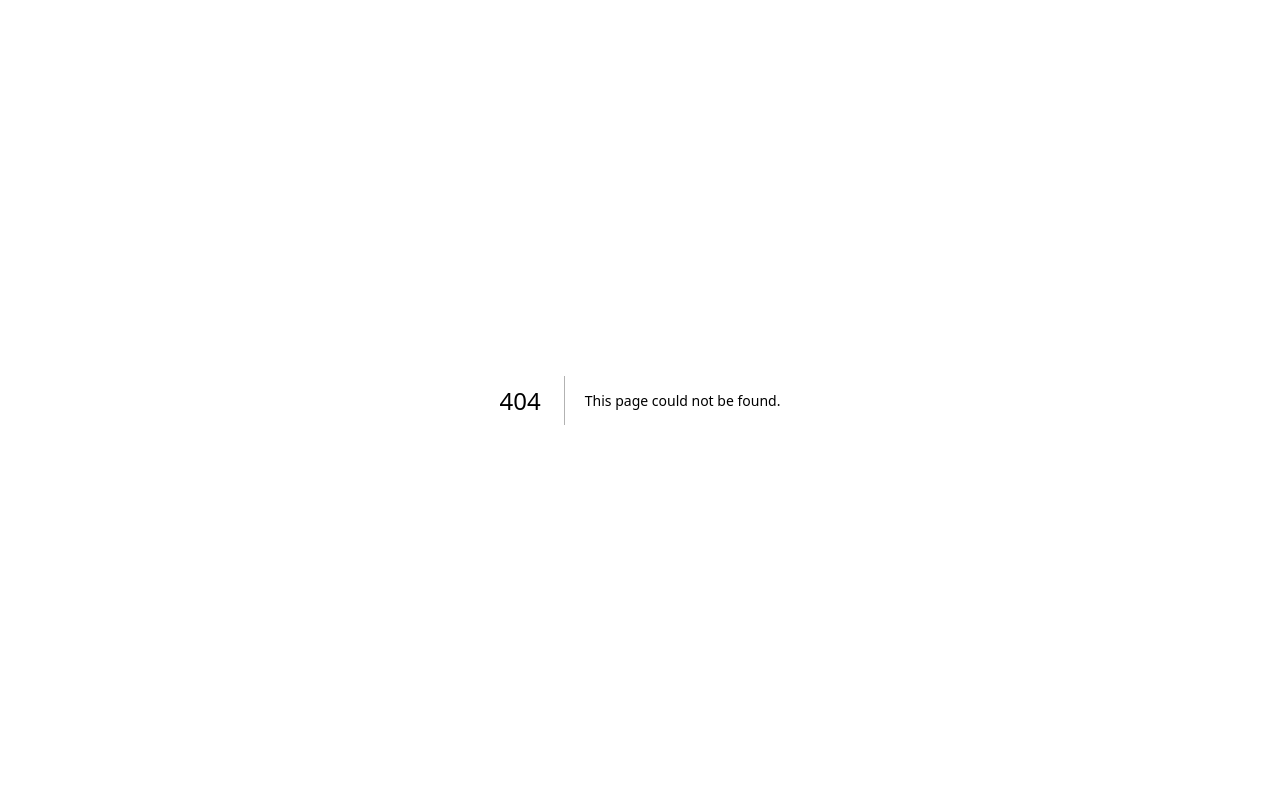
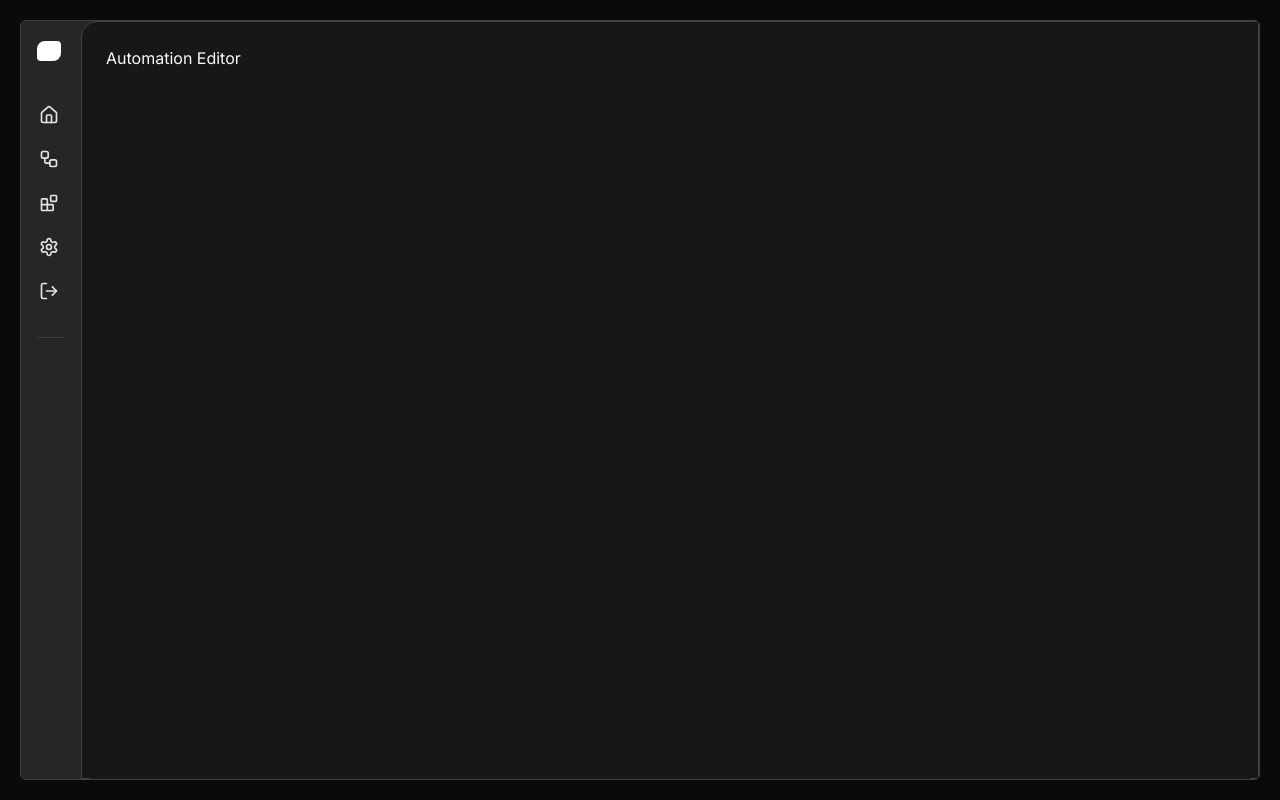
Before and after one commit to jayc595/integra-reply, a Next.js app: page /dashboard/1/automations/12345 in a window 1280 px wide. Before the commit this address had no page. Built offline with nearby package versions, Linux system fonts and the light colour scheme.

Commit message:
Adding automation editor page and ability to hide top nav

```diff
--- /dev/null
+++ b/src/app/(dashboard)/dashboard/[userId]/automations/[id]/page.tsx
@@ -0,0 +1,13 @@
+import React from 'react'
+
+type Props = {}
+
+const AutomationEditor = (props: Props) => {
+  return (
+    <div className="p-4 bg-neutral-200 dark:bg-neutral-900 min-h-screen">
+        Automation Editor
+    </div>
+  )
+}
+
+export default AutomationEditor
--- a/src/app/(dashboard)/dashboard/[userId]/layout.tsx
+++ b/src/app/(dashboard)/dashboard/[userId]/layout.tsx
@@ -1,61 +1,59 @@
-"use client"
+"use client";
 
-import CreateAutomationButton from '@/components/ui/create-automation-btn'
-import Search from '@/components/ui/search'
-import { SidebarLayout } from '@/components/ui/sidebar'
-import { MENU } from '@/constants/menu'
-import { usePagePath } from '@/hooks/use-navigation'
-import { Divide } from 'lucide-react'
-import React from 'react'
+import CreateAutomationButton from "@/components/ui/create-automation-btn";
+import Search from "@/components/ui/search";
+import { SidebarLayout } from "@/components/ui/sidebar";
+import { MENU } from "@/constants/menu";
+import { usePagePath } from "@/hooks/use-navigation";
+import React from "react";
 
 type Props = {
-    children: React.ReactNode
-    params: { userId: string }
-}
+  children: React.ReactNode;
+  params: { userId: string };
+};
 
-const Layout = ({
-    children,
-    params
-}: Props) => {
-    const { page } = usePagePath();
+const Layout = ({ children, params }: Props) => {
+  const { page, pathname } = usePagePath();
   const pageTitle = page.charAt(0).toUpperCase() + page.slice(1);
 
   const currentMenuItem = MENU.find(
     (menuItem) => menuItem.label.toLowerCase() === page.toLowerCase()
   );
 
-      const description = currentMenuItem?.description || false;
+  const description = currentMenuItem?.description;
+
+  //@TODO: Improve the below.
+  const ignoreTopNav = /\/automations\/\d+$/.test(pathname);
 
   return (
     <div
       className="rounded-md flex flex-col md:flex-row bg-gray-100 dark:bg-neutral-800 mx-auto border border-neutral-200 dark:border-neutral-700 overflow-hidden"
       style={{ height: "calc(100vh - 40px)", width: "calc(100vw - 40px)", margin: "20px" }}
     >
-        <SidebarLayout/>
+      <SidebarLayout />
       <div className="flex flex-1">
-            <div className="p-2 rounded-tl-2xl border border-neutral-200 dark:border-neutral-700 bg-white dark:bg-neutral-900 flex flex-col flex-1 w-full h-screen">
-
-            <div className="flex flex-col flex-1">
+        <div className="p-2 rounded-tl-2xl border border-neutral-200 dark:border-neutral-700 bg-white dark:bg-neutral-900 flex flex-col flex-1 w-full">
+          {!ignoreTopNav && (
+            <>
               <div className="flex items-center w-full gap-x-3">
-                    <Search/>
+                <Search />
                 <CreateAutomationButton />
-                </div>
               </div>
               <div className="flex flex-col gap-y-2 mb-6 mt-6 ml-6">
                 <h1 className="text-2xl font-semibold tracking-tight">
                   {pageTitle}
                 </h1>
                 {description && (
-                    <p className="text-sm text-muted-foreground">
-                        {description}
-                    </p>
+                  <p className="text-sm text-muted-foreground">{description}</p>
                 )}
               </div>
+            </>
+          )}
           {children}
         </div>
       </div>
     </div>
-  )
-}
+  );
+};
 
-export default Layout
+export default Layout;
--- a/src/components/ui/automation-card.tsx
+++ b/src/components/ui/automation-card.tsx
@@ -2,8 +2,8 @@
 
 import React from 'react'
 import { Badge } from "@/components/ui/badge"
-import { Switch } from "@/components/ui/switch"
 import Link from 'next/link'
+import { usePagePath } from '@/hooks/use-navigation'
 
 type AutomationCardProps = {
   title: string
@@ -18,9 +18,11 @@ const AutomationCard: React.FC<AutomationCardProps> = ({
   isActive,
   createdAt
 }) => {
+      const { pathname } = usePagePath();
+
   return (
     <div className='flex flex-col bg-neutral-100 dark:bg-neutral-800 rounded-md border border-neutral-200 dark:border-neutral-700 overflow-hidden w-full min-w-[250px] hover:opacity-80 max-w-2xl mb-2'>
-        <Link href={'/'}>
+        <Link href={`${pathname}/12345`}>
         <div className='p-6'>
             <div className='flex flex-wrap justify-between items-center gap-2 mb-4'>
             <h3 className='text-lg font-semibold text-neutral-800 dark:text-neutral-100 break-words'>{title}</h3>
```
Lines whose indentation alone changed are shown as unchanged.
